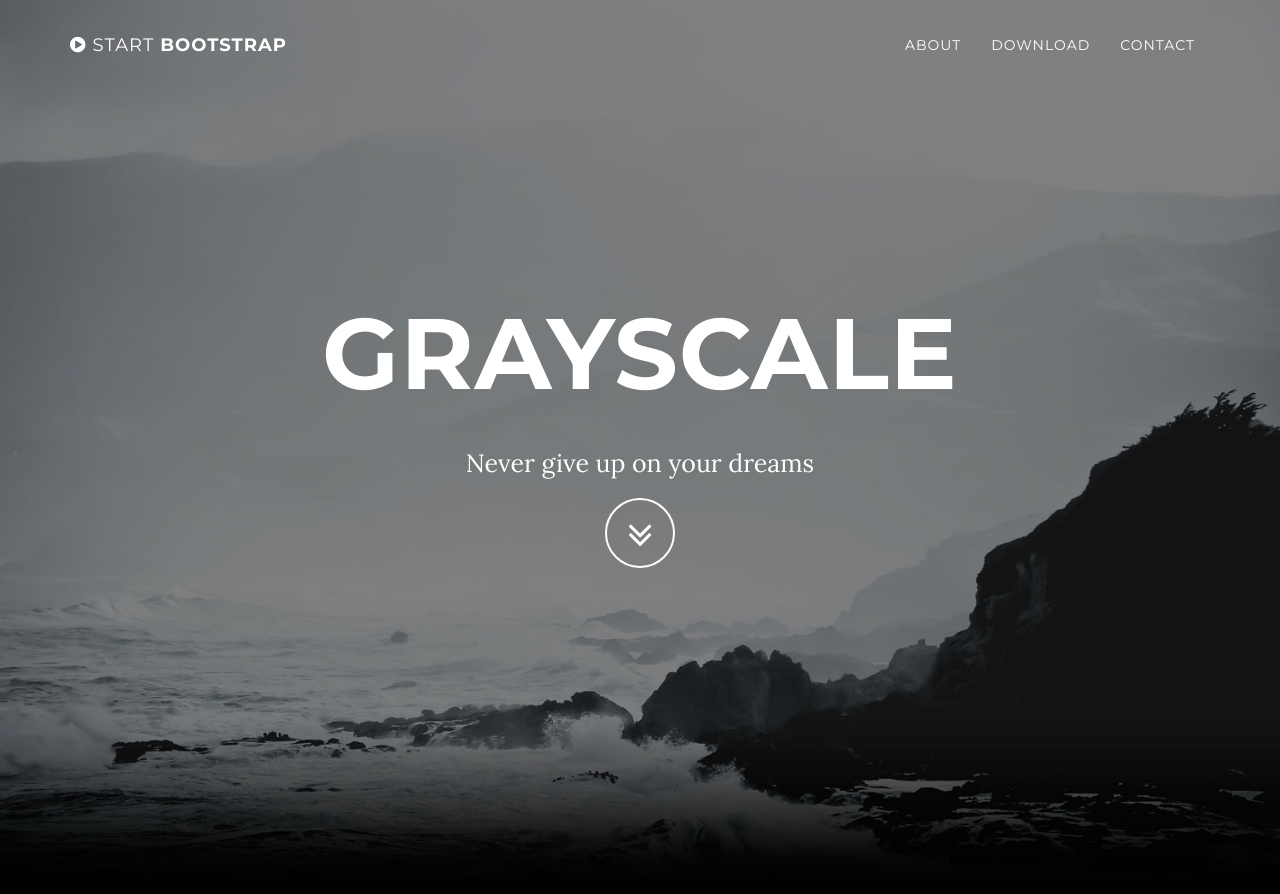
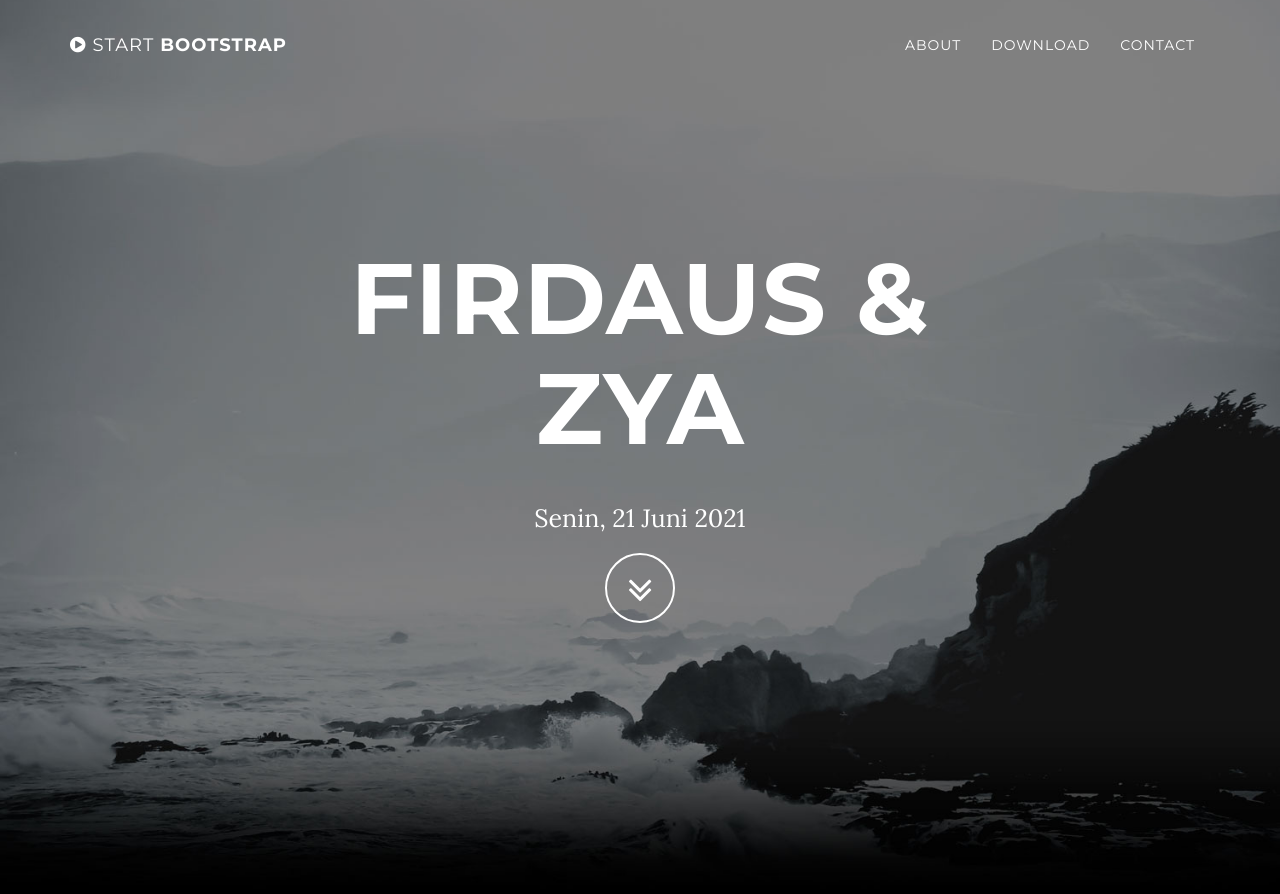
Before and after one commit to firdaus1453/firdaus1453.github.io, a Jekyll site: the page built from index.html, in a window 1280 px wide and 900 px high. Shown: the top 894 px of the window. Built offline with Jekyll 4.4.1, drawn with Linux system fonts in a browser that asks for light colours.

Commit message:
Update _config.yml

```diff
--- a/_config.yml
+++ b/_config.yml
@@ -1,8 +1,8 @@
 # Site settings
-title: Grayscale
+title: Firdaus & Zya
 email: firdaus1453@gmail.com
 url: https://firdaus1453.github.io
-description: "Never give up on your dreams"
+description: Senin, 21 Juni 2021
 
 # Color settings (hex-codes without the leading hash-tag)
 color:
```
